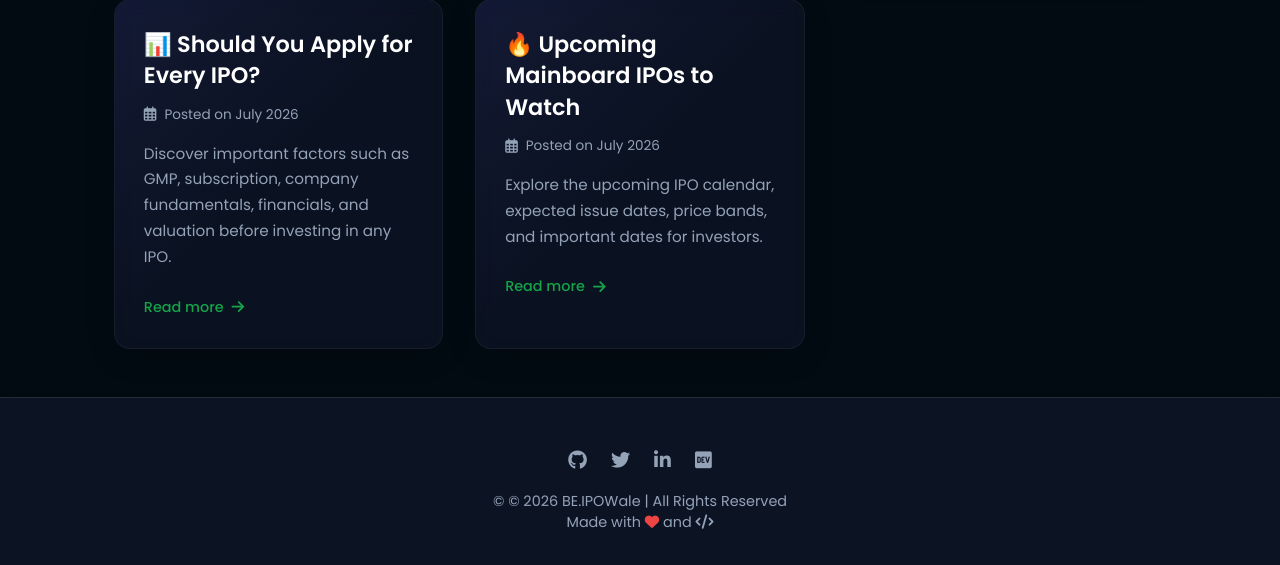
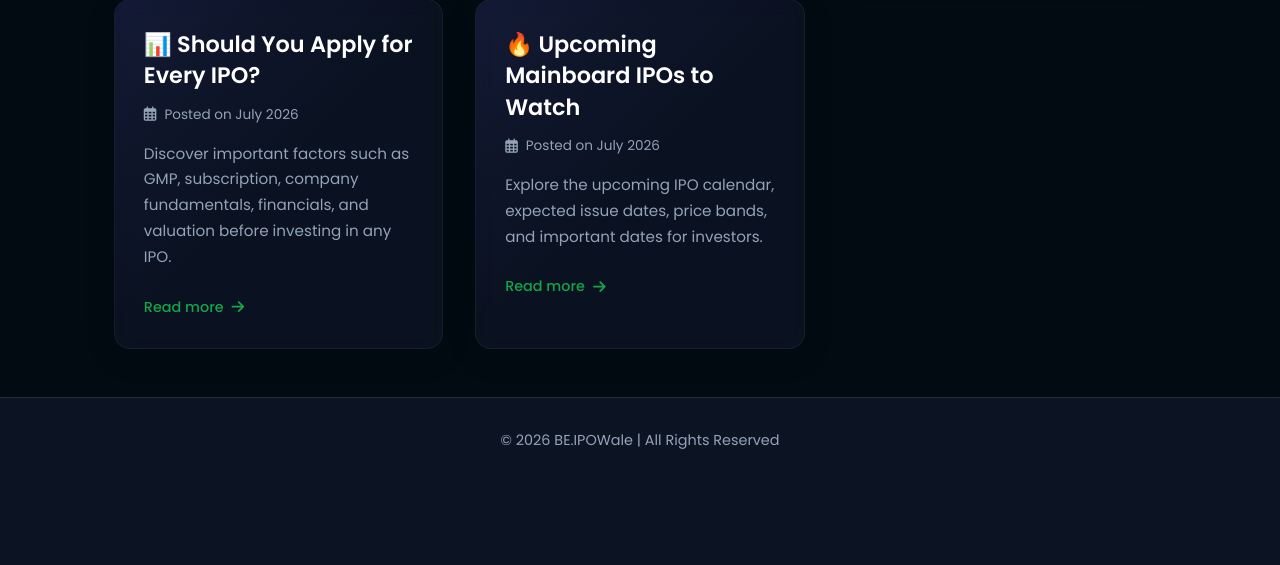
Before and after one commit to ipowaletelegram/beipowale, a Flask app: page /blog in a window 1280 px wide. Shown: the part 975-1540 px from the top of the page. After the commit the page ends 1424 px from the top, so only its background shows below. Run offline with Flask 3, Linux system fonts and the light colour scheme.

Commit message:
Update blog.html

```diff
--- a/templates/blog.html
+++ b/templates/blog.html
@@ -334,15 +334,9 @@ IPO News • GMP Updates • IPO Guides • Stock Market Education
   </div>
 
   <footer>
-    <div class="social-links">
-      <a href="#"><i class="fab fa-github"></i></a>
-      <a href="#"><i class="fab fa-twitter"></i></a>
-      <a href="#"><i class="fab fa-linkedin-in"></i></a>
-      <a href="#"><i class="fab fa-dev"></i></a>
-    </div>
-    <p>&copy; © 2026 BE.IPOWale | All Rights Reserved</p>
-    <p>Made with <i class="fas fa-heart" style="color: #ef4444;"></i> and <i class="fas fa-code"></i></p>
-  </footer>
+
+    <p> © 2026 BE.IPOWale | All Rights Reserved</p>
+    </footer>
 
   <script>
     // Create floating background circles
```
